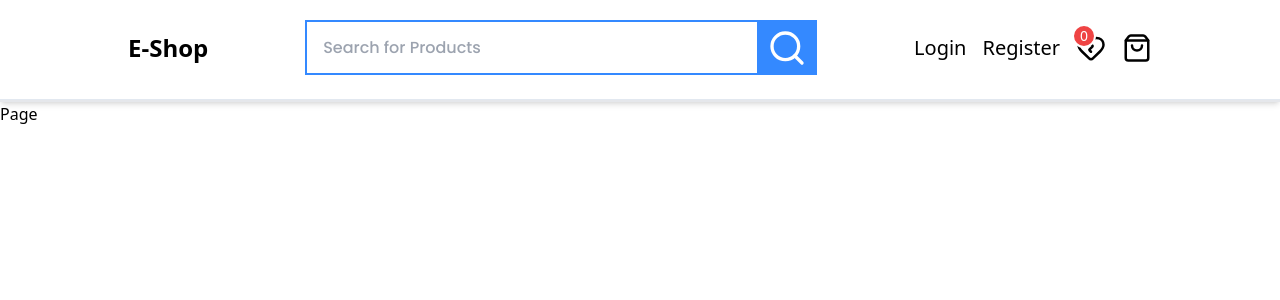
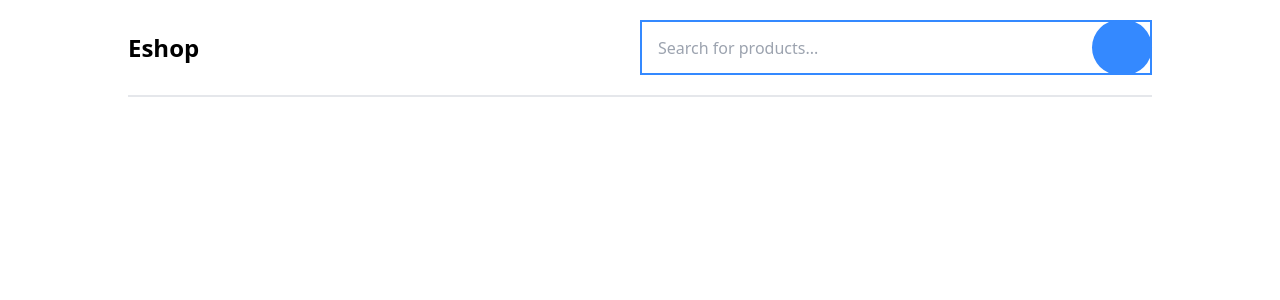
Before and after one commit to vikasutf8/e-iiitdmj, a Next.js app in the folder apps/user-ui/: page / in a window 1280 px wide. Shown: the top 300 px of the page. Built offline with nearby package versions, Linux system fonts and the light colour scheme.

Commit message:
refactor(user-ui): restructure header component and clean up files

```diff
--- a/apps/user-ui/src/app/layout.tsx
+++ b/apps/user-ui/src/app/layout.tsx
@@ -1,24 +1,20 @@
-
 import Header from '../shared/widgets/header';
 import './global.css';
-import {Poppins,Roboto} from 'next/font/google'
+import {Poppins,Roboto} from 'next/font/google';
 export const metadata = {
-  title: 'Welcome to E-Shop Freelance Platform',
-  description: 'E-Shop is a platform where users can post and find freelance work',
+  title: 'Eshop User UI',
+  description: 'Generated by create-nx-workspace',
 };
 
-const roboto = Roboto({
-  weight: ["100", "300", "400", "500", "700", "900"],
-  style: 'normal',
-  subsets: ['latin'],
-  variable: '--font-roboto',
-})
-
-const poppins = Poppins({
-  weight: ["100", "300", "400", "500", "700", "900"],
-  style: 'normal',
-  subsets: ['latin'],
-  variable: '--font-poppins',
+const poppins = Poppins({ subsets: ['latin'],
+  weight:['100','300','400','500','700','900'],
+  style:['normal','italic'],
+  variable:'--font-poppins'
+ });
+const roboto = Roboto({ subsets: ['latin'],
+  weight:['100','300','400','500','700','900'],
+  style:['normal','italic'],
+  variable:'--font-roboto'
 })
 
 export default function RootLayout({
--- a/apps/user-ui/src/app/page.tsx
+++ b/apps/user-ui/src/app/page.tsx
@@ -1,9 +1,6 @@
-import React from 'react'
-
-const Page = () => {
+export default function Index() {
   return (
-    <div>Page</div>
-  )
+    <>
+    </>
+  );
 }
-
-export default Page
--- /dev/null
+++ b/apps/user-ui/src/shared/widgets/header.tsx
@@ -0,0 +1,27 @@
+import Link from 'next/link'
+import React from 'react'
+
+const Header = () => {
+  return (
+    <div className='w-full bg-white
+    '>
+        <div className='w-[80%] py-5 m-auto flex flex-row justify-between items-center border-b-2 border-gray-200 '>
+            <div>
+               <Link href='/'>
+                <span className='text-2xl font-bold'>Eshop</span>
+               </Link>
+            </div>
+            <div className='w-[50%] relative'>
+                <input type="text" name="" id="" placeholder='Search for products...' className='w-full px-4 font-medium border-2 border-[#3489FF] outline-none h-[55px] ' />
+                <div className='w-[60px] cursor-pointer flex items-center justify-center h-[55px] bg-[#3489FF] rounded-full absolute right-0 top-0'>
+
+                </div>
+            </div>
+        </div>
+
+
+    </div>
+  )
+}
+
+export default Header
--- a/apps/user-ui/src/shared/widgets/header/header-bottom.tsx
+++ /dev/null
@@ -1,39 +0,0 @@
-"use client"
-
-import React, { useEffect, useState } from 'react'
-
-const HeaderBottom = () => {
-
-    const [show, setShow] = useState(false);
-    const [isSticky, setIsSticky] = useState(false);
-
-    //track scroll position
-    useEffect(() => {
-        const handleScroll = () => {
-            if(window.scrollY > 100){
-                setIsSticky(true);
-            }else{
-                setIsSticky(false);
-            }
-        }
-
-        window.addEventListener('scroll', handleScroll);
-        return () => window.removeEventListener('scroll', handleScroll);
-
-    },[])
-
-  return (
-    <div className={`w-full transition-all duration-300 ${isSticky ? "fixed top-0 left-0 z-[100] bg-white shadow-lg" :"relative"}`}
-    >
-
-    <div className={`w-[80%] mx-auto ${isSticky ? "pt-3" : "py-0"} flex justify-between items-center`}>
-{/* all dropdown */}
-
-
-    </div>
-
-    </div>
-  )
-}
-
-export default HeaderBottom
--- a/apps/user-ui/src/shared/widgets/header/header.tsx
+++ /dev/null
@@ -1,54 +0,0 @@
-import Link from 'next/link'
-import React from 'react'
-import {HeartCrack, Search, ShoppingBag} from 'lucide-react'
-import HeaderBottom from './header-bottom'
-
-const Header = () => {
-  return (
-    <div className='w-full bg-white border-b-2 border-gray-200 shadow-md'
-    >
-      <div className='w-[80%] mx-auto py-5 flex justify-between items-center'>
-        <div>
-          <Link href='/'>
-            {/* <img src='/logo.png' alt='logo'/> */}
-            <span className='text-2xl font-bold'>E-Shop</span>
-          </Link>
-        </div>
-        <div className='w-[50%] relative'>
-          <input type='text' placeholder='Search for Products'
-          className='w-full px-4 font-medium border-[2.5px] border-[#3489FF] outline-none h-[55px] font-poppins'/>
-          <div className='absolute top-0 right-0 w-[60px] h-[55px] bg-[#3489FF] flex justify-center items-center cursor-pointer'>
-            <Search color='white' size={40}/>
-          </div>
-
-        </div>
-        <div className='flex items-center gap-4'>
-            <Link href='/'>
-              <span className='text-poppins font-medium text-xl'>Login</span>
-              {/* <ProfileIcon/> */}
-            </Link>
-            <Link href='/'>
-              <span className='text-poppins font-medium text-xl'>Register</span>
-            </Link>
-            <Link href='/Wishlist' >
-            <HeartCrack size={30} />
-            </Link>
-            <Link href='/Cart'>
-            <ShoppingBag size={30} />
-            <div className='w-6 h-6 bg-red-500 rounded-full flex justify-center items-center border-white border-[2px] absolute top-[1.5rem] right-[11.5rem]'>
-              <span className='text-white font-medium text-sm'>0</span>
-            </div>
-            </Link>
-          </div>
-
-      </div>
-
-      <div className='border-b border-b-slate-200 w-full h-[5px]'/>
-    <HeaderBottom/>
-
-
-    </div>
-  )
-}
-
-export default Header
--- a/apps/user-ui/src/shared/widgets/header/index.ts
+++ /dev/null
@@ -1 +0,0 @@
-export { default } from './header'
--- a/apps/user-ui/tailwind.config.js
+++ b/apps/user-ui/tailwind.config.js
@@ -18,10 +18,10 @@ module.exports = {
   ],
   theme: {
     extend: {
-      fontFamily:{
-        'poppins': ['var(--font-poppins)'],
-        'roboto': ['var(--font-roboto)'],
-      }
+      fontFamily: {
+        poppins: ['var(--font-poppins)', 'Poppins', 'sans-serif'],
+        roboto: ['var(--font-roboto)', 'Roboto', 'sans-serif'],
+      },
     },
   },
   plugins: [],
```
Also changed, not shown: apps/user-ui/src/assests/svgs/profile-icon.tsx (deleted), 1 other file (tests, documents, lock files or other folders).
